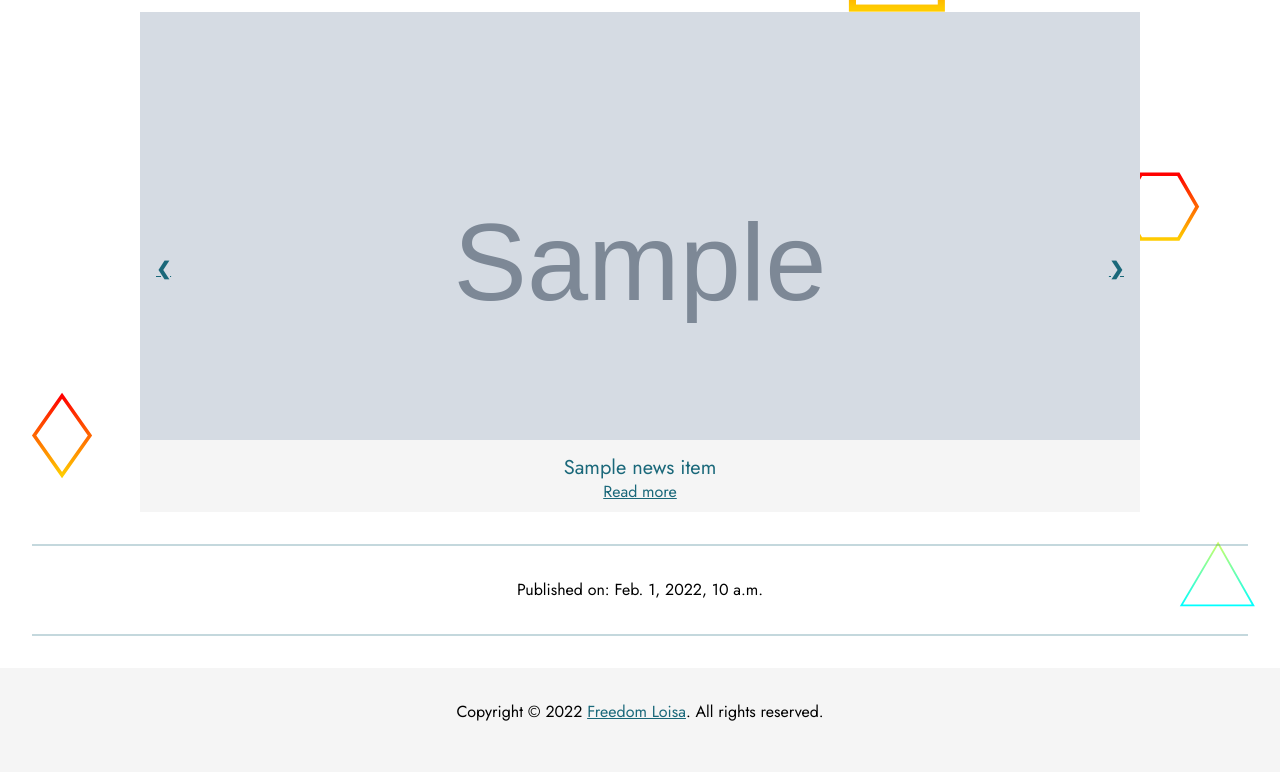
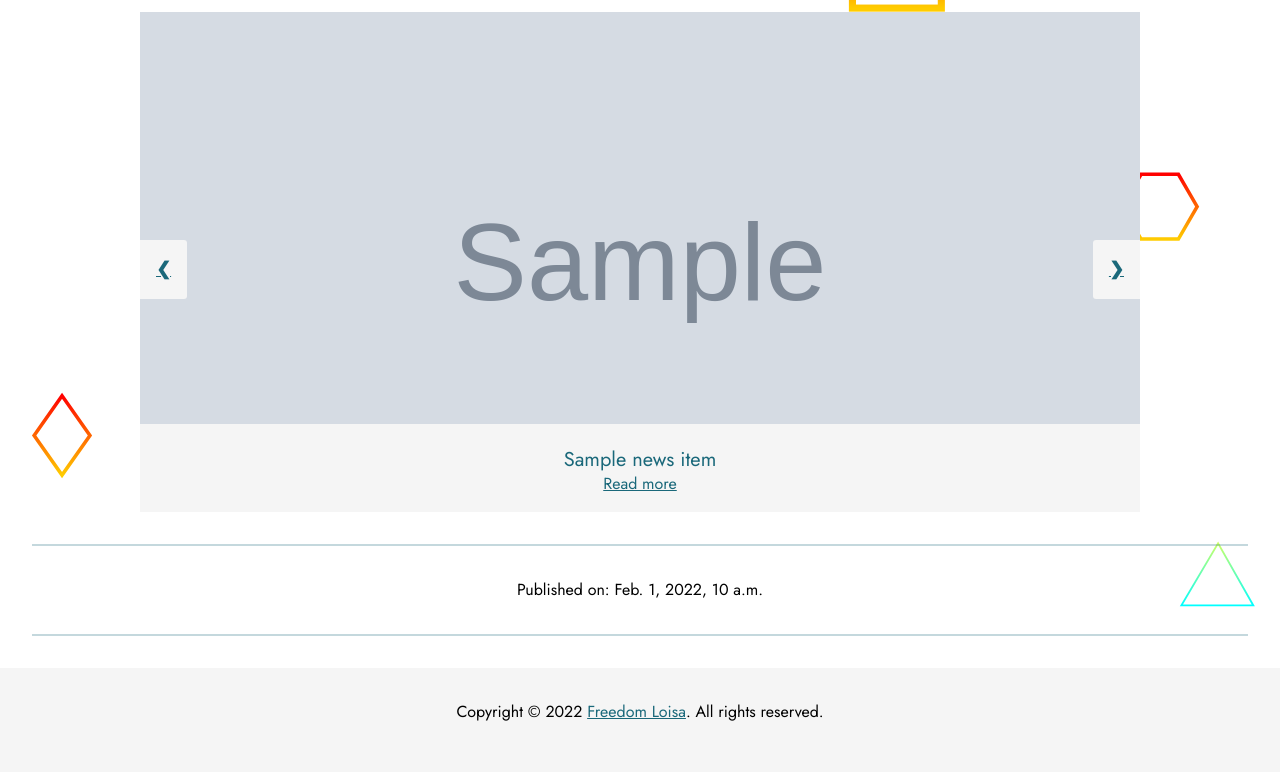
Before and after one commit to LoisaKitakaya/CoviData, a Django app: page /covid_news/ in a window 1280 px wide. Shown: the part 711-1483 px from the top of the page. Run offline with Django 3.2, Linux system fonts and the light colour scheme; tables that the repository leaves empty hold one stand-in row (values such as "Sample post"); grey boxes marked "Sample" are stand-in pictures; a database or web service that is not in the repository returns one stand-in record (values such as "Sample title"); data that the repository does not hold is empty; some web fonts are replaced.

Commit message:
minor style changes

```diff
--- a/static/css/styles.css
+++ b/static/css/styles.css
@@ -167,6 +167,7 @@ a {
   transition: 0.6s ease;
   border-radius: 0 3px 3px 0;
   user-select: none;
+  background-color: whitesmoke;
 }
 
 .next {
@@ -181,7 +182,7 @@ a {
 
 .text {
   font-size: medium;
-  padding: 1rem;
+  padding: 1.5rem;
   position: absolute;
   bottom: 0;
   width: 100%;
```
